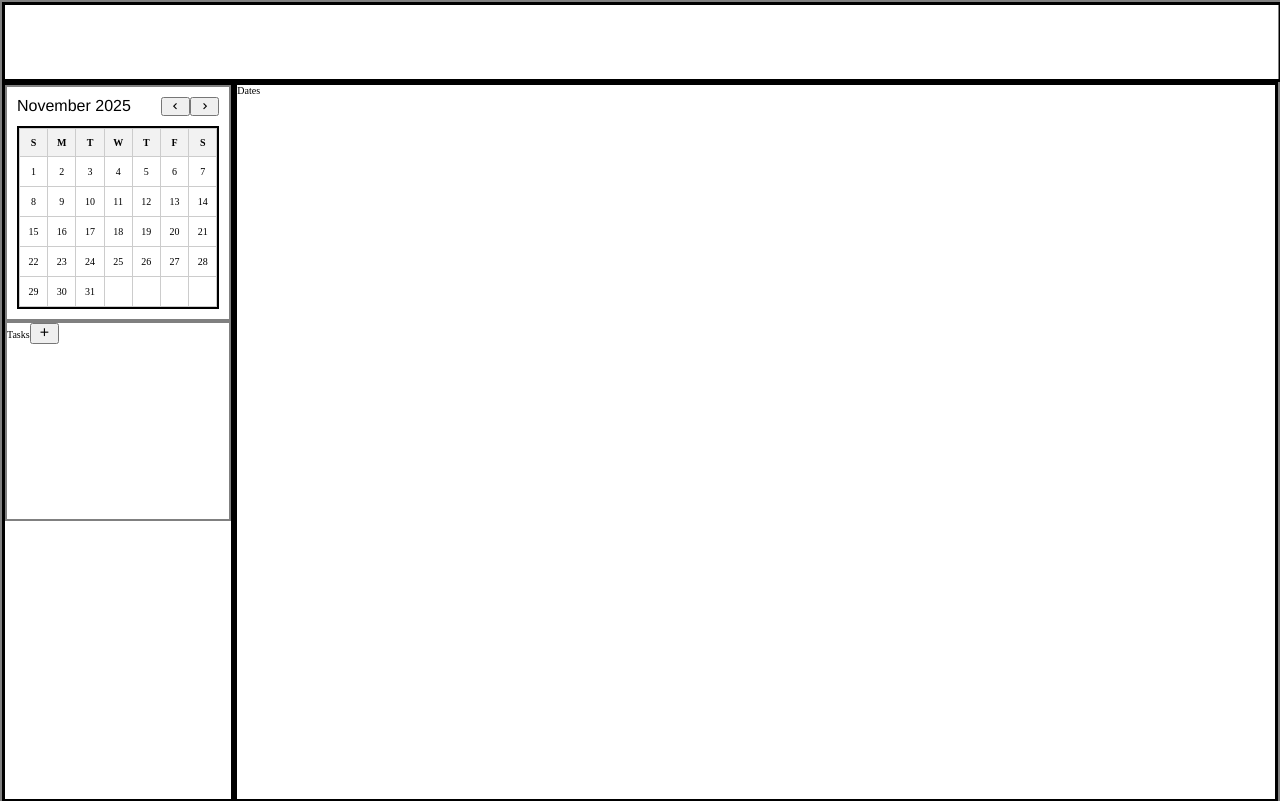
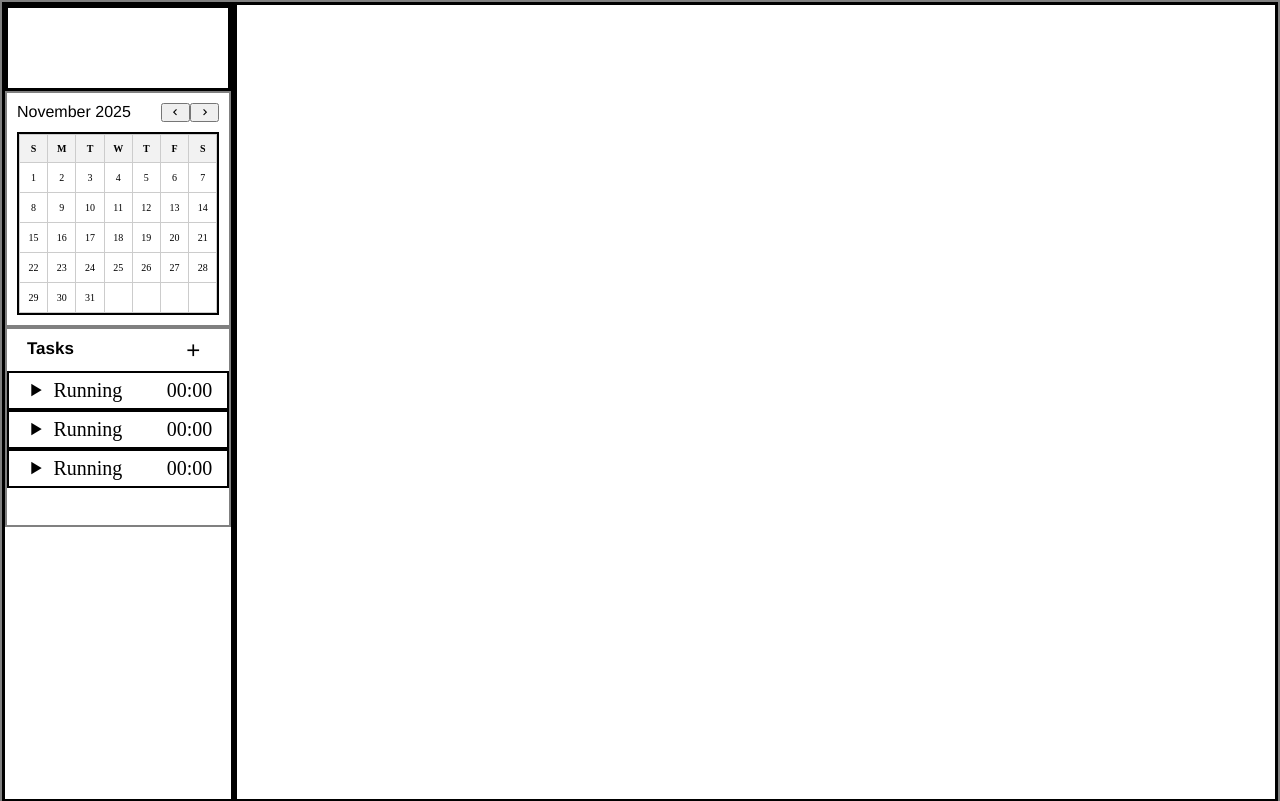
Before and after one commit to SimonX1a0/google-calendar, a React (Vite) app in the folder calendar-app/: page / in a window 1280 px wide. Shown: the top 801 px of the page. Built offline with nearby package versions, Linux system fonts and the light colour scheme.

Commit message:
added the basic layout for the sidebar

```diff
--- a/calendar-app/src/Calendar/Calendar.jsx
+++ b/calendar-app/src/Calendar/Calendar.jsx
@@ -1,11 +1,9 @@
 import SideBar from "./SideBar/SideBar.jsx"
 import Dates from "./Dates/Dates.jsx"
-import Header from "./Header/Header.jsx"
 function Calendar(){
     return(
         <>
         <div className="calendar">
-            <Header></Header>
             <div className="calendar-body">
                 <SideBar></SideBar>
                 <Dates></Dates>
--- a/calendar-app/src/Calendar/Dates/Dates.jsx
+++ b/calendar-app/src/Calendar/Dates/Dates.jsx
@@ -1,6 +1,10 @@
 function Dates(){
     return(
-        <div className="dates">Dates</div>
+        <div className="dates">
+            <div className="dates-header">
+                <h1></h1>
+            </div>
+        </div>
     )
 }
 
--- a/calendar-app/src/Calendar/Header/Header.jsx
+++ /dev/null
@@ -1,9 +0,0 @@
-function Header(){
-    return(
-        <div className="header">
-
-        </div>
-    );
-}
-
-export default Header
--- a/calendar-app/src/Calendar/SideBar/SideBar.css
+++ b/calendar-app/src/Calendar/SideBar/SideBar.css
@@ -76,3 +76,44 @@
   background-color: #e9f2ff;
   cursor: pointer;
 }
+
+.progress-header{
+    display: flex;
+    justify-content: space-between;
+    padding: 1rem 2rem;
+}
+
+.progress-title{
+    font-size: 1.7rem;
+    font-family:'Franklin Gothic Medium', 'Arial Narrow', Arial, sans-serif;
+    font-weight: bold;
+}
+
+.progress-btn{
+    display: flex;
+    align-items: center;
+    background-color: rgba(0,0,0,0);
+    border:none;
+    font-size: 2rem;
+}
+
+.progress-list-item{
+    border:2px solid black;
+    padding: 0.5rem 1.5rem;
+    display:flex;
+    align-items: center;
+    justify-content: space-between;
+}
+
+.bx-play{
+    font-size:2.5rem;
+}
+
+.list-item-title{
+    margin-right: 4rem;
+    font-size: 2rem;
+}
+
+.list-item-time{
+    font-size: 2rem;
+}
--- a/calendar-app/src/Calendar/SideBar/SideBar.jsx
+++ b/calendar-app/src/Calendar/SideBar/SideBar.jsx
@@ -4,6 +4,7 @@ function SideBar(){
     return(
         <>
             <div className="side-bar">
+                <div className="side-bar-header"></div>
                 <div className="calendar">
                     <div className="calendar-header">
                         <div className="calendar-date">{`November 2025`}</div>
@@ -76,11 +77,27 @@ function SideBar(){
                     </div>
                 </div>
                 <div className="progress">
-                    <div className="progress-title">
-                        <span>Tasks</span>
-                        <button><i class='bx bx-plus'></i></button>
+                    <div className="progress-header">
+                        <span className="progress-title">Tasks</span>
+                        <button className="progress-btn"><i class='bx bx-plus'></i></button>
                     </div>
-
+                    <div className="progress-list">
+                        <div className="progress-list-item">
+                            <span className="start-btn"><i class='bx bx-play'></i></span>
+                            <span className="list-item-title">Running</span>
+                            <span className="list-item-time">{`00:00`}</span>
+                        </div>
+                        <div className="progress-list-item">
+                            <span className="start-btn"><i class='bx bx-play'></i></span>
+                            <span className="list-item-title">Running</span>
+                            <span className="list-item-time">{`00:00`}</span>
+                        </div>
+                        <div className="progress-list-item">
+                            <span className="start-btn"><i class='bx bx-play'></i></span>
+                            <span className="list-item-title">Running</span>
+                            <span className="list-item-time">{`00:00`}</span>
+                        </div>
+                    </div>
                 </div>
             </div>
         </>
--- a/calendar-app/src/index.css
+++ b/calendar-app/src/index.css
@@ -12,24 +12,22 @@ body{
     display: flex;
 }
 
-.header{
-    width:100vw;
-    height:10vh;
-    border: 3px solid black;
-    box-sizing: border-box;
-
-}
-
 .side-bar{
+    min-width: 23rem;
     width: 20vw;
-    height: 90vh;
+    height: 100vh;
     border: 3px solid black;
     box-sizing: border-box;
 }
 
+.side-bar-header{
+    border: 3px solid black;
+    height:10vh;
+}
+
 .dates{
     width: 90vw;
-    height: 90vh;
+    height: 100vh;
     border: 3px solid black;
     box-sizing: border-box;
 }
```
